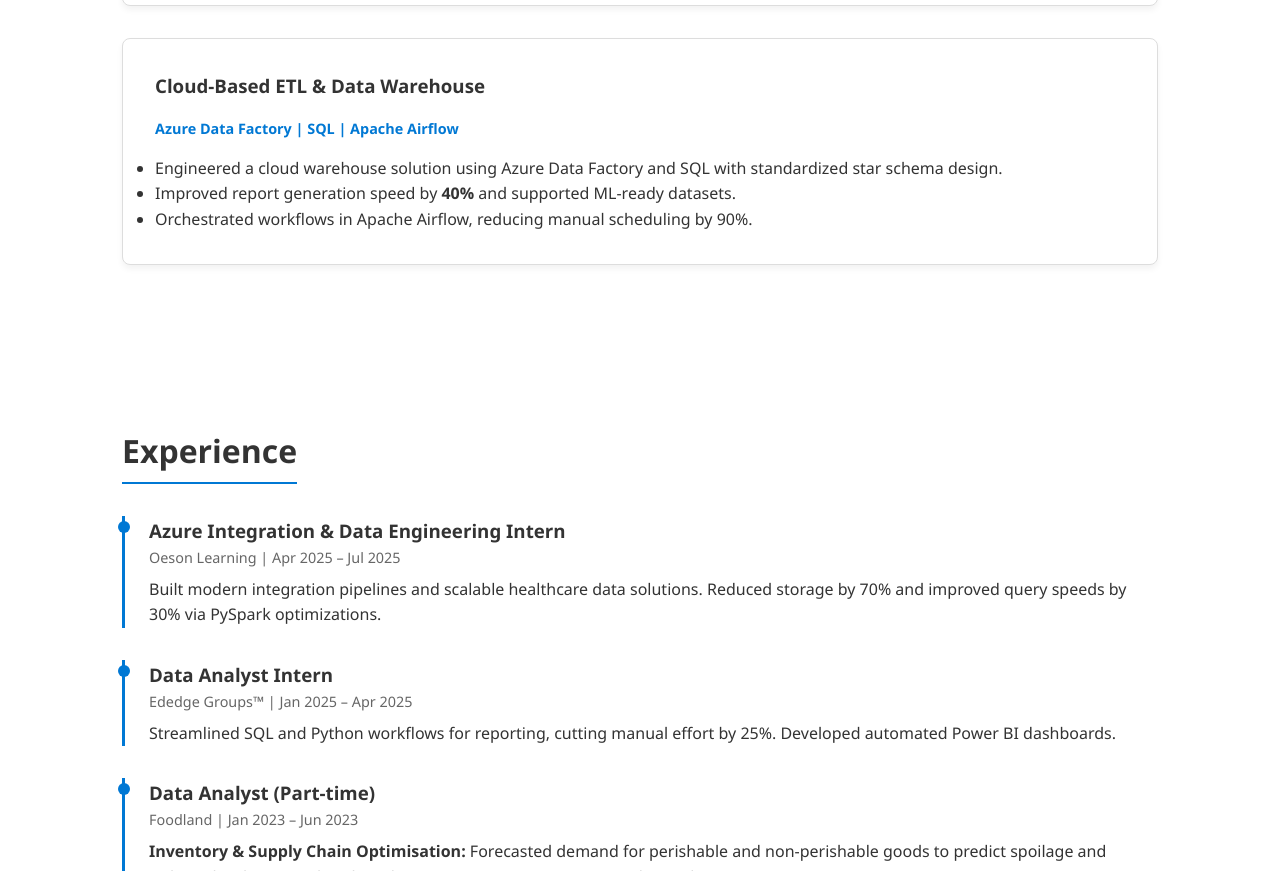
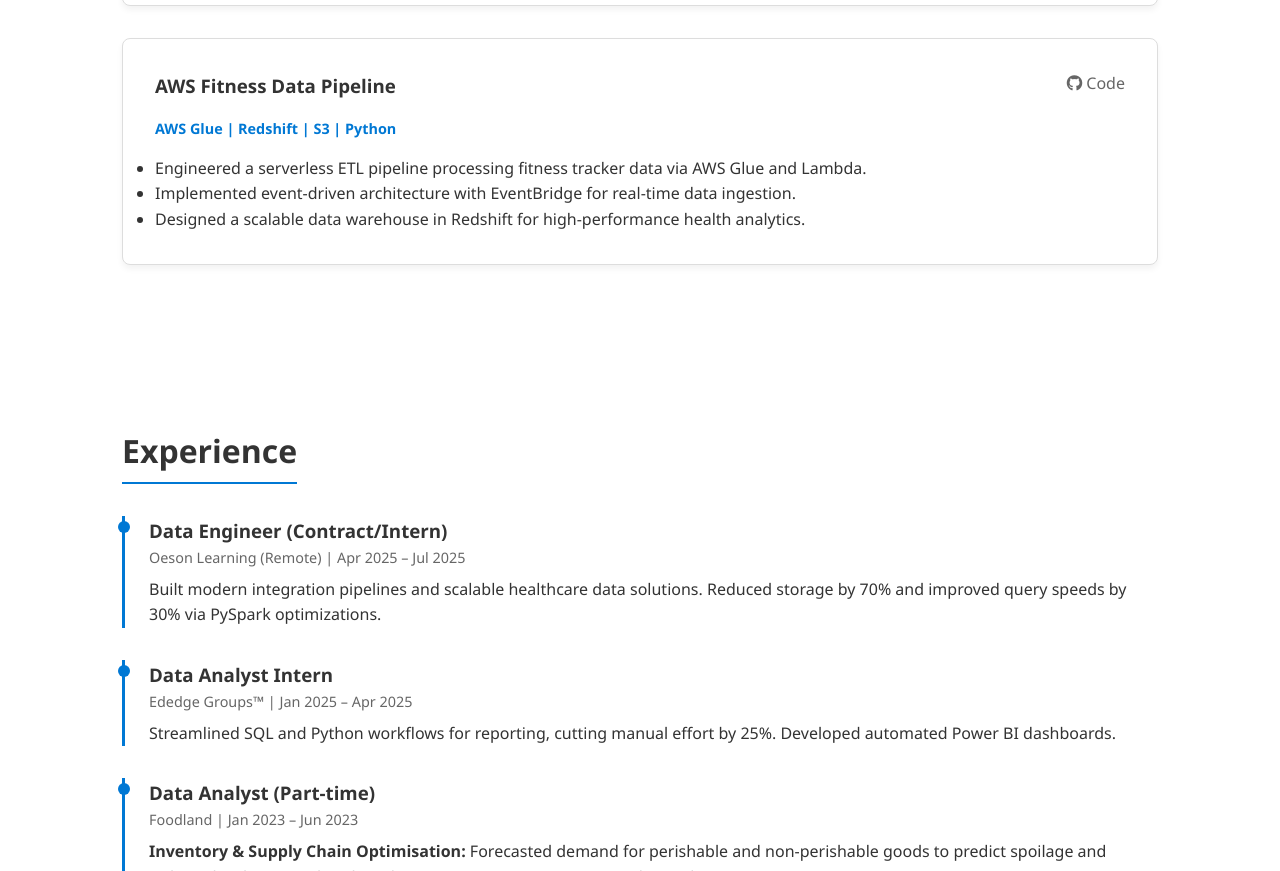
Before and after one commit to yinli113/yinli113.github.io, a plain HTML site: page index.html in a window 1280 px wide. Shown: the part 1690-2561 px from the top of the page. Drawn offline with Linux system fonts and the light colour scheme.

Commit message:
Update portfolio with new role titles and AWS project

```diff
--- a/index.html
+++ b/index.html
@@ -1,4 +1,3 @@
-
 <!DOCTYPE html>
 <html lang="en">
 <head>
@@ -200,7 +199,7 @@
             <div class="project-header">
                 <h3>AI-Powered Medical Assistant</h3>
                 <div class="project-links">
-                    <a href="https://github.com/yinli113" target="_blank"><i class="fab fa-github"></i> Code</a>
+                    <a href="https://github.com/yinli113/ai-healthcare-assistant" target="_blank"><i class="fab fa-github"></i> Code</a>
                 </div>
             </div>
             <div class="tech-stack">Python | Streamlit | Gemini API | SQL</div>
@@ -213,13 +212,16 @@
 
         <div class="project-card">
             <div class="project-header">
-                <h3>Cloud-Based ETL & Data Warehouse</h3>
+                <h3>AWS Fitness Data Pipeline</h3>
+                <div class="project-links">
+                    <a href="https://github.com/yinli113/aws-fitness-pipeline" target="_blank"><i class="fab fa-github"></i> Code</a>
+                </div>
             </div>
-            <div class="tech-stack">Azure Data Factory | SQL | Apache Airflow</div>
+            <div class="tech-stack">AWS Glue | Redshift | S3 | Python</div>
             <ul>
-                <li>Engineered a cloud warehouse solution using Azure Data Factory and SQL with standardized star schema design.</li>
-                <li>Improved report generation speed by <strong>40%</strong> and supported ML-ready datasets.</li>
-                <li>Orchestrated workflows in Apache Airflow, reducing manual scheduling by 90%.</li>
+                <li>Engineered a serverless ETL pipeline processing fitness tracker data via AWS Glue and Lambda.</li>
+                <li>Implemented event-driven architecture with EventBridge for real-time data ingestion.</li>
+                <li>Designed a scalable data warehouse in Redshift for high-performance health analytics.</li>
             </ul>
         </div>
     </section>
@@ -228,8 +230,8 @@
         <h2>Experience</h2>
 
         <div class="timeline-item">
-            <h3>Azure Integration & Data Engineering Intern</h3>
-            <p class="date">Oeson Learning | Apr 2025 – Jul 2025</p>
+            <h3>Data Engineer (Contract/Intern)</h3>
+            <p class="date">Oeson Learning (Remote) | Apr 2025 – Jul 2025</p>
             <p>Built modern integration pipelines and scalable healthcare data solutions. Reduced storage by 70% and improved query speeds by 30% via PySpark optimizations.</p>
         </div>
 
```
